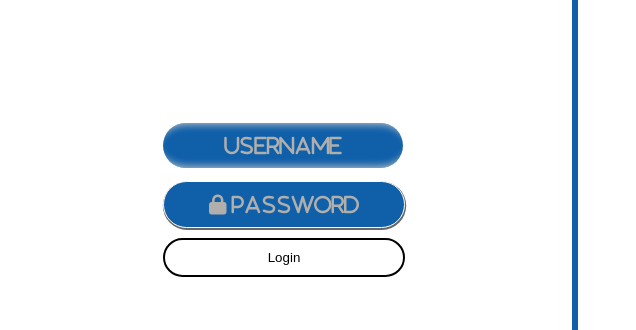
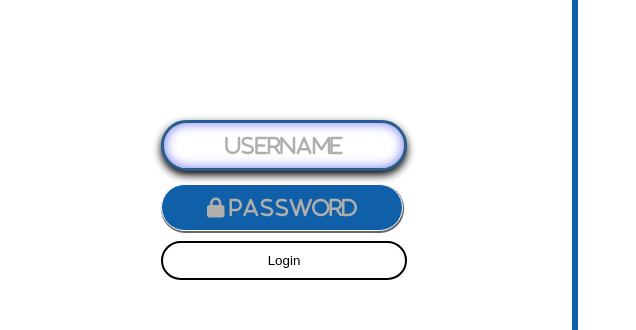
Before and after one commit to Andres-GMP/ProyectoBDITE, a plain HTML site: page iniciar_sesion/index.html in a window 1280 px wide. In both pictures the pointer is over the input "USERNAME". Shown: the part 154-484 px from the top of the page, 644-1280 px from the left. Drawn offline with Linux system fonts and the light colour scheme.

Commit message:
Box shadows y hover y focus
Todos estos elementos con sus colores

```diff
--- a/iniciar_sesion/index.css
+++ b/iniciar_sesion/index.css
@@ -92,6 +92,7 @@ label,button{
     height: 35px;
     font-family: "Font Awesome 5 Free";
     font-weight: 800;
+    transition: 0.3s;
 
     /* Al darle clic
     box-shadow: inset 0px 11px 8px -10px #CCC, inset 0px -11px 8px -10px #CCC;
@@ -99,10 +100,16 @@ label,button{
 
 }
 
-.label:hover, .labe:focus{
+.label:focus, .label:hover{
 
-    box-shadow: inset 0px 11px 8px -10px #CCC, inset 0px -11px 8px -10px #CCC;
-    border: blue;
+    /*Mas elegante diria yo jiji*/
+   /* box-shadow: inset 2px 12px 14px -7px rgb(41, 65, 143), 2px 2px 10px 2px rgb(41, 65, 143);*/
+    background-color: white;
+    color: #0F5FA9;
+    transition: 0.3s;
+    border: 3px solid #2A5D8D;
+    filter: drop-shadow(0px 4px 4px #000000);
+    box-shadow:inset 0 0 0.75rem rgb(112, 121, 238);
 
 }
 
```
